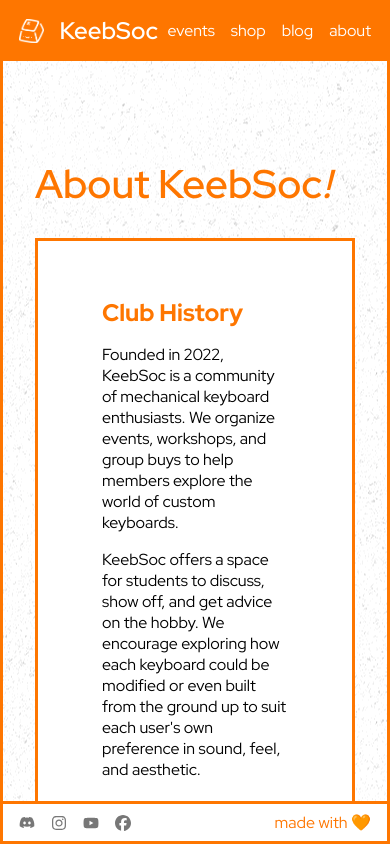
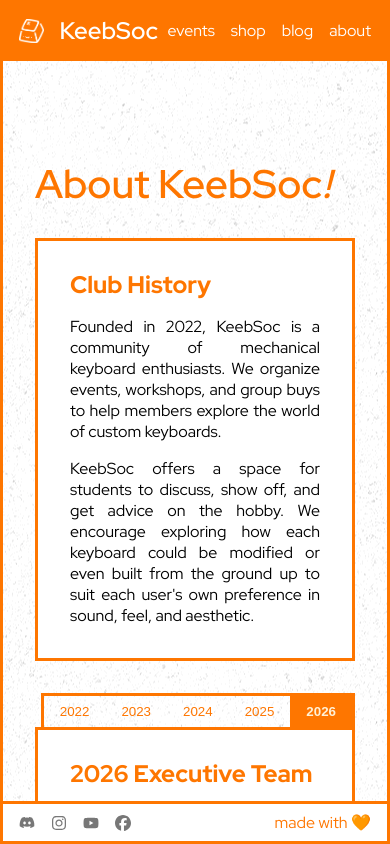
Before and after one commit to UNSW-KeebSoc/site, a Next.js app: page /about in a window 390 px wide. Built offline with nearby package versions, Linux system fonts and the light colour scheme.

Commit message:
hyperlink meet the team to about page

```diff
--- a/src/app/(default)/about/page.module.css
+++ b/src/app/(default)/about/page.module.css
@@ -53,14 +53,42 @@
 }
 
 /* Restore spacing between stacked prose paragraphs in a card */
-.sectionCard > p + p {
+.sectionCard>p+p {
     margin-top: var(--space-md);
+}
+
+.sectionCard>p {
+    text-align: justify;
 }
 
 .sectionCard h2 {
     font-size: 1.5rem;
     font-weight: bold;
     color: var(--orange-300);
+}
+
+/* Executive Team header row */
+.teamHeader {
+    display: flex;
+    align-items: center;
+    justify-content: space-between;
+    gap: var(--space-lg);
+    flex-wrap: wrap;
+    padding: var(--space-md) 0 0;
+}
+
+.teamHeader h2 {
+    margin: 0;
+}
+
+/* Keep the heading + subtitle tight as one block */
+.teamHeader>div>p {
+    margin: var(--space-xs) 0 0;
+}
+
+.teamButton {
+    flex-shrink: 0;
+    white-space: nowrap;
 }
 
 /* Executive Grid */
@@ -76,6 +104,40 @@
         grid-template-columns: repeat(2, 1fr);
     }
 }
+
+/* Small screens */
+@media (max-width: 768px) {
+    .sectionCard {
+        padding: var(--space-xl);
+        padding-top: var(--space-md);
+    }
+
+    .teamHeader {
+        gap: var(--space-md);
+        padding-top: var(--space-sm);
+    }
+
+    .sectionCard h2 {
+        margin-top: var(--space-sm);
+    }
+}
+
+@media (max-width: 650px) {
+    .teamHeader {
+        flex-direction: column;
+        align-items: stretch;
+        gap: var(--space-md);
+    }
+
+    .teamHeader h2 {
+        margin-top: 0;
+    }
+
+    .teamButton {
+        text-align: center;
+    }
+}
+
 
 .executiveItem {
     display: flex;
@@ -101,20 +163,25 @@
     .sectionCard h2 {
         color: var(--orange-200);
     }
+
     .executiveItem h4 {
         color: var(--orange-200);
     }
+
     .executiveAvatar {
         background-color: var(--orange-300);
     }
+
     .yearButton {
         color: var(--orange-200);
     }
+
     .yearButton:hover {
         color: white;
         background-color: var(--orange-300);
         cursor: pointer;
     }
+
     .sectionCard {
         background-color: var(--orange-400);
     }
--- a/src/app/(default)/about/page.tsx
+++ b/src/app/(default)/about/page.tsx
@@ -2,6 +2,7 @@
 import { useState } from "react";
 import styles from "./page.module.css";
 import { executives } from "@/lib/consts";
+import Button from "@/components/Button";
 
 export default function EventsPage() {
     const [selectedYear, setSelectedYear] = useState("2026");
@@ -53,8 +54,20 @@ export default function EventsPage() {
                         className={styles.teamImage}
                     />
                 </div> */}
-                <h2>{selectedYear} Executive Team</h2>
-                <p>Our leadership team for the {selectedYear} academic year.</p>
+                <div className={styles.teamHeader}>
+                    <div>
+                        <h2>{selectedYear} Executive Team</h2>
+                        <p>Our leadership team for the {selectedYear} academic year.</p>
+                    </div>
+                    {executives[selectedYear].postSlug && (
+                        <Button
+                            className={styles.teamButton}
+                            linkURL={`/blog/${executives[selectedYear].postSlug}`}
+                        >
+                            Meet the team
+                        </Button>
+                    )}
+                </div>
 
                 {/* Executives Grid */}
                 <div className={styles.executiveGrid}>
--- a/src/components/Button.module.css
+++ b/src/components/Button.module.css
@@ -1,5 +1,5 @@
 .button {
-    padding: var(--space-md);
+    padding: var(--space-sm) var(--space-md);
     border: var(--default-border);
     background-color: var(--background);
     color: var(--orange-300);
--- a/src/lib/consts.ts
+++ b/src/lib/consts.ts
@@ -38,6 +38,7 @@ export const links = [
 
 type Execs = {
     [year: string]: {
+        postSlug?: string;
         executives: { position: string; name: string }[];
         directors: { position: string; name: string }[];
     };
@@ -45,6 +46,7 @@ type Execs = {
 
 export const executives: Execs = {
     "2026": {
+        postSlug: "meet-the-team-26",
         executives: [
             { position: "President", name: "Catherine Wong" },
             { position: "Vice President", name: "Jake Takada Wong" },
```
Also changed, not shown: src/components/preview.png (added).
